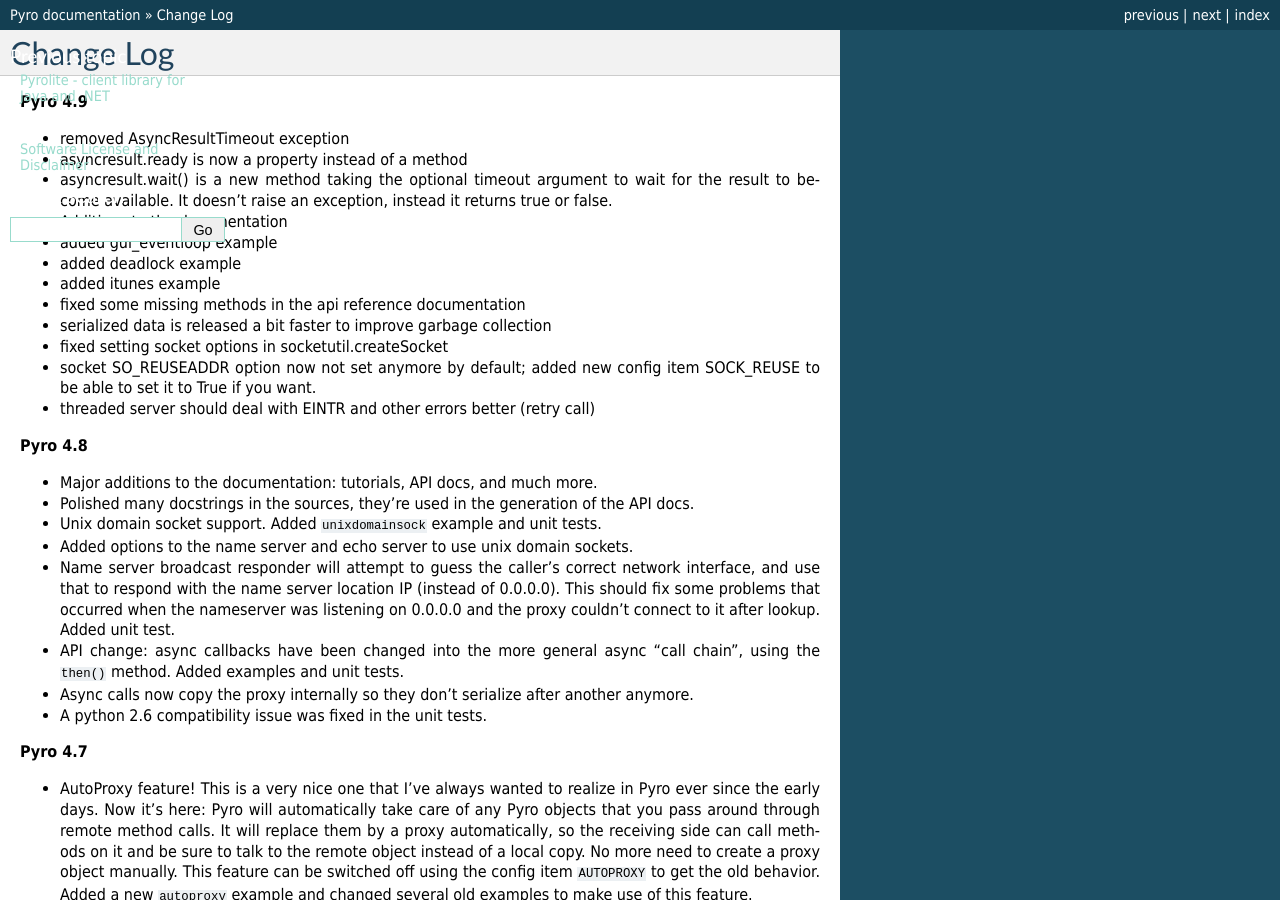
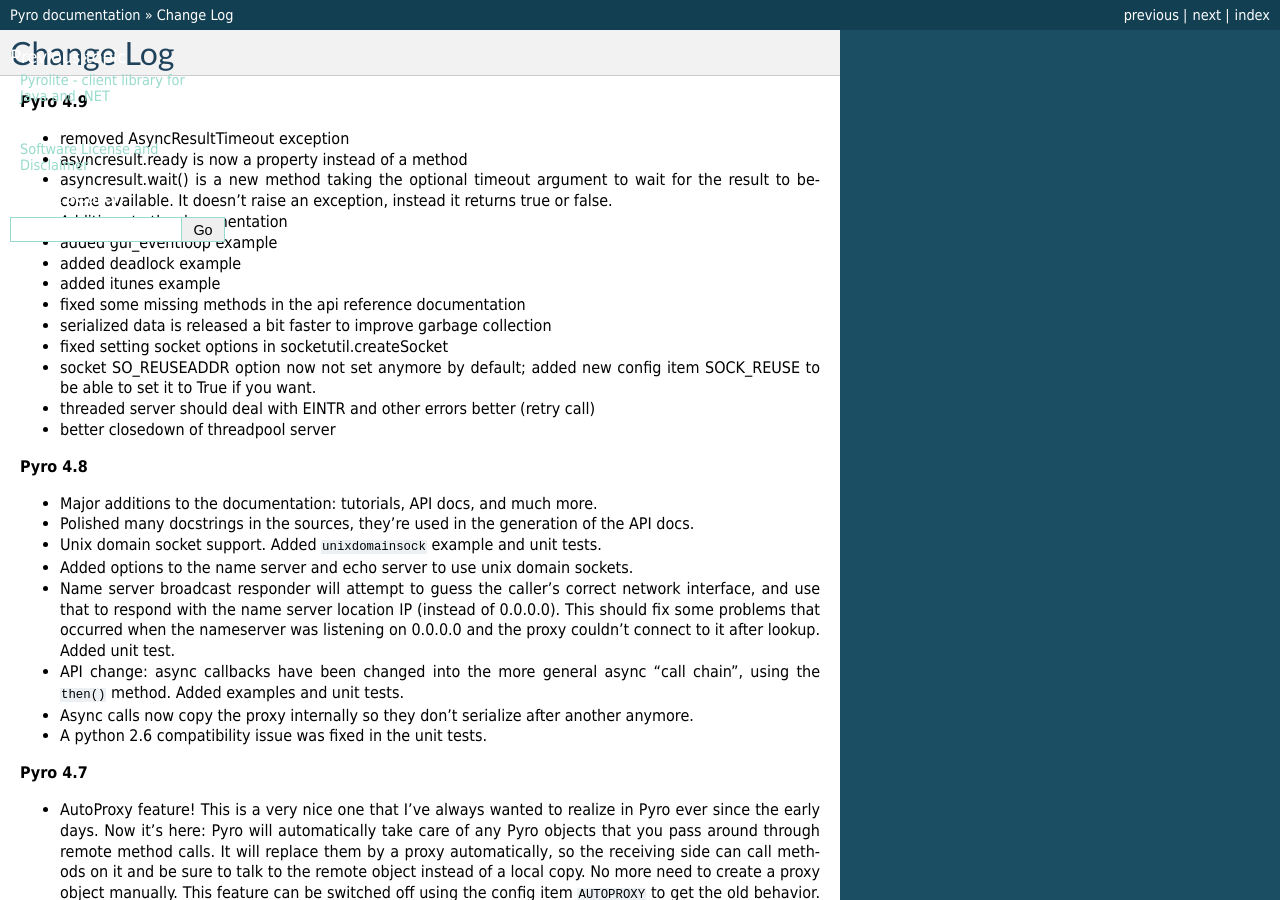
Before and after one commit to irmen/Pyro4, a Sphinx documentation site: the page built from docs/source/changelog.rst, in a window 1280 px wide and 900 px high. Built offline with Sphinx 7.4.7, drawn with Linux system fonts in a browser that asks for light colours; the version number could not be read and is left out.

Commit message:
better closedown of threadpool server

```diff
--- a/docs/source/changelog.rst
+++ b/docs/source/changelog.rst
@@ -17,6 +17,7 @@
 - fixed setting socket options in socketutil.createSocket
 - socket SO_REUSEADDR option now not set anymore by default; added new config item SOCK_REUSE to be able to set it to True if you want.
 - threaded server should deal with EINTR and other errors better (retry call)
+- better closedown of threadpool server
 
 
 **Pyro 4.8**
```
